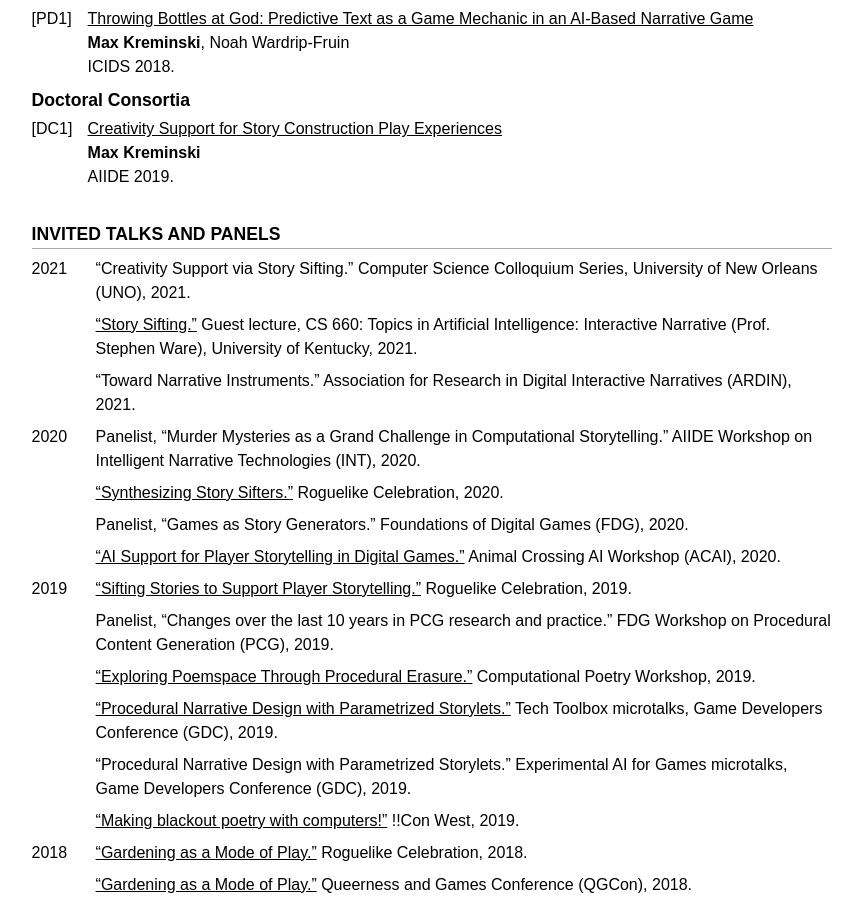
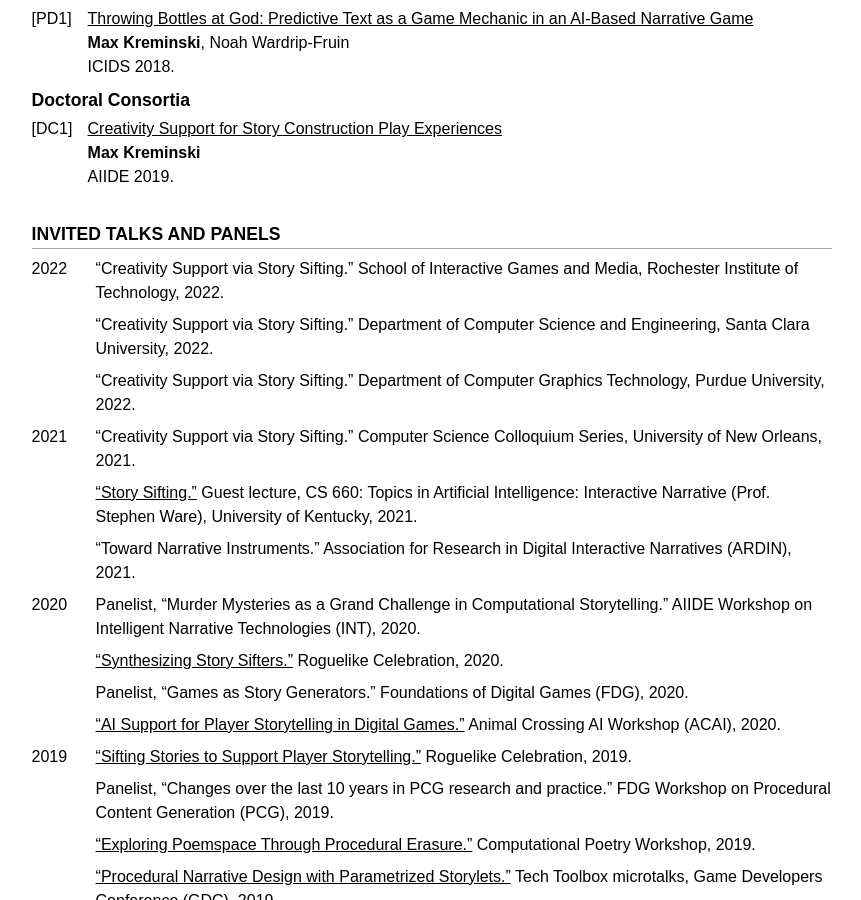
Before and after one commit to mkremins/mkremins.github.io, a Jekyll site: the page built from cv/index.html, in a window 1280 px wide and 900 px high, scrolled down 4033 px. Shown: the whole window, without its empty margins (208-1069 px from the left). Built offline with Jekyll 4.4.1, drawn with Linux system fonts in a browser that asks for light colours; some web fonts are replaced.

Commit message:
Add recent invited talks to CV

```diff
--- a/_data/talks.json
+++ b/_data/talks.json
@@ -1,10 +1,31 @@
 [
+{
+  "title": "Creativity Support via Story Sifting",
+  "year": "2022",
+  "url": "",
+  "venue": "Rochester Institute of Technology",
+  "venue_long": "School of Interactive Games and Media, Rochester Institute of Technology"
+},
+{
+  "title": "Creativity Support via Story Sifting",
+  "year": "2022",
+  "url": "",
+  "venue": "Santa Clara University",
+  "venue_long": "Department of Computer Science and Engineering, Santa Clara University"
+},
+{
+  "title": "Creativity Support via Story Sifting",
+  "year": "2022",
+  "url": "",
+  "venue": "Purdue University",
+  "venue_long": "Department of Computer Graphics Technology, Purdue University"
+},
 {
   "title": "Creativity Support via Story Sifting",
   "year": "2021",
   "url": "",
   "venue": "University of New Orleans",
-  "venue_long": "Computer Science Colloquium Series, University of New Orleans (UNO)"
+  "venue_long": "Computer Science Colloquium Series, University of New Orleans"
 },
 {
   "title": "Story Sifting",
```
